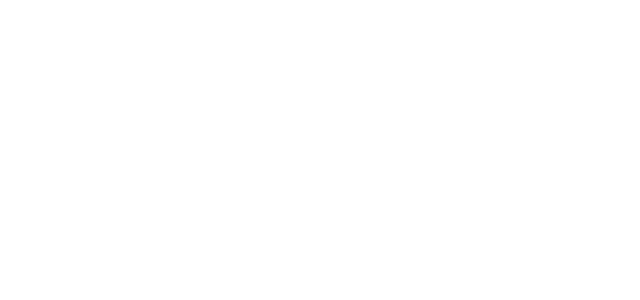
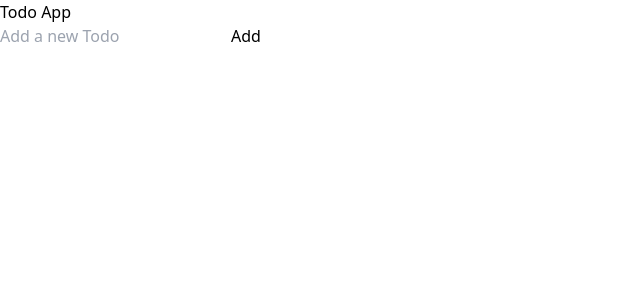
Before and after one commit to MohdMohsin97/todo-interactive-course, a React (Vite) app: page / in a window 1280 px wide. Shown: the top 300 px of the page, without its empty margins (0-640 px from the left). Built offline with nearby package versions, Linux system fonts and the light colour scheme.

Commit message:
add Add and Delete button

```diff
--- a/src/App.jsx
+++ b/src/App.jsx
@@ -1,18 +1,38 @@
 import { useState } from "react";
 
-function App() {
-  // Create a const newTodo using useState with empty array as initial value
-
-  // Create a const newTodo using useState with empty string as initial value
+export default function App() {
+  const [todos, setTodos] = useState([]);
+  const [newTodo, setNewTodo] = useState("");
 
   return (
     <div className="container mx-auto p-4">
-      {/* Title Todo App  */}
-
-      {/* Div Element with input element and Add button */}
-
+      <h1 className="text-3xl font-bold mb-4">Todo App</h1>
+      <div className="flex space-x-2 mb-4">
+        <input
+          type="text"
+          name=""
+          value={newTodo}
+          onChange={(e) => setNewTodo(e.target.value)}
+          placeholder="Add a new Todo"
+          className="border p-2 flex-grow"
+        />
+        <button
+          onClick={() => console.log("clicked")}
+          className="bg-blue-500 text-white p-2"
+        >
+          Add
+        </button>
+      </div>
+      <ul className="list-disc pl-4 w-96 ">
+        {todos.map((todo) => (
+          <li
+            key={todo.id}
+            className="flex justify-between items-center space-x-2 mb-4"
+          >
+            <p className="text-xl">{todo.text}</p>
+          </li>
+        ))}
+      </ul>
     </div>
   );
 }
-
-export default App;
```
